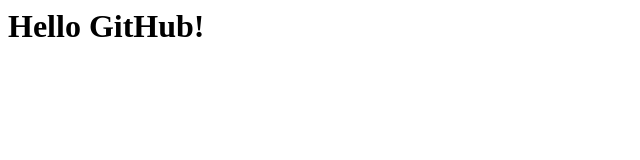
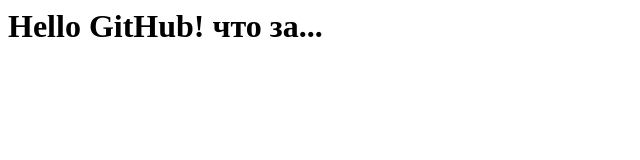
Before and after one commit to spraitgit/sapper, a plain HTML site: page index.html in a window 1280 px wide. Shown: the whole page, without its empty margins (0-640 px from the left). Drawn offline with Linux system fonts and the light colour scheme.

Commit message:
Update index.html

```diff
--- a/index.html
+++ b/index.html
@@ -1 +1 @@
-<h1>Hello GitHub!</h1>
+<h1>Hello GitHub! что за...</h1>
```
